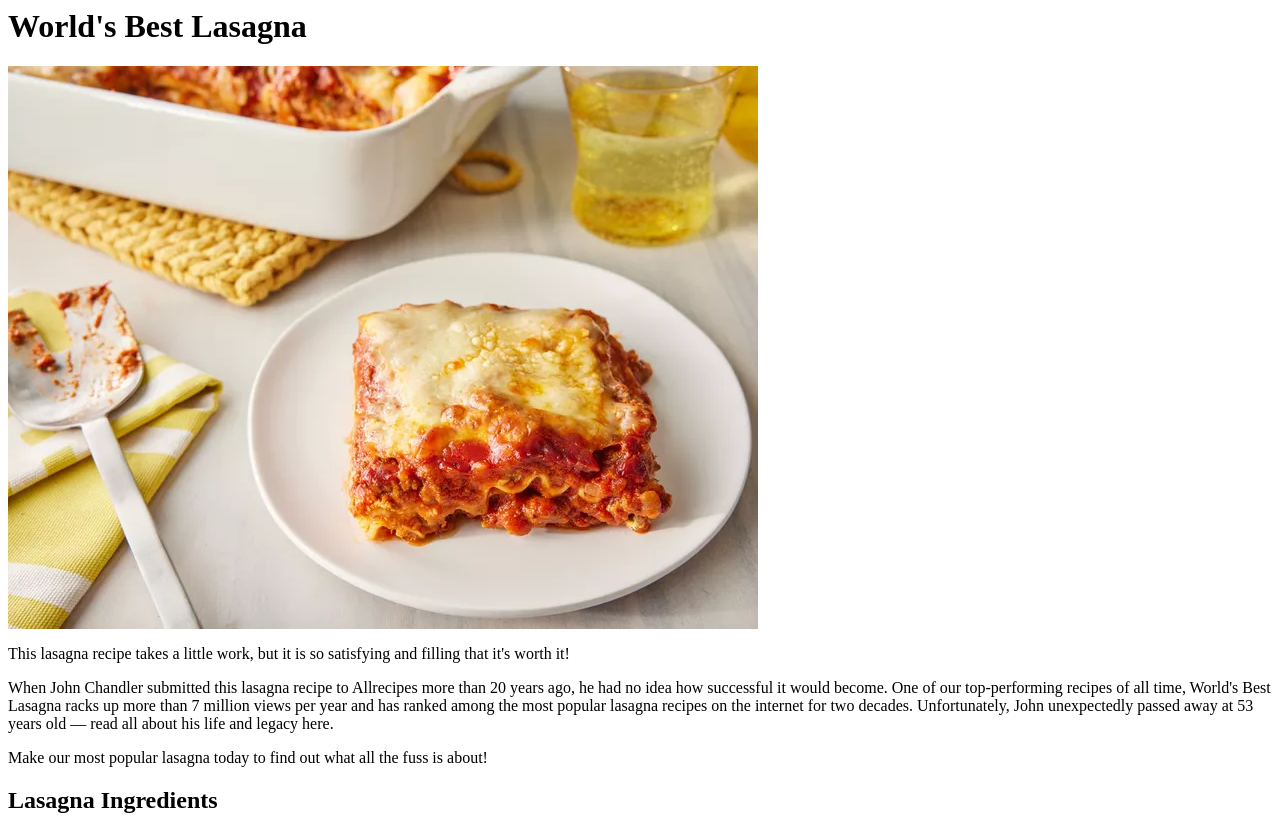
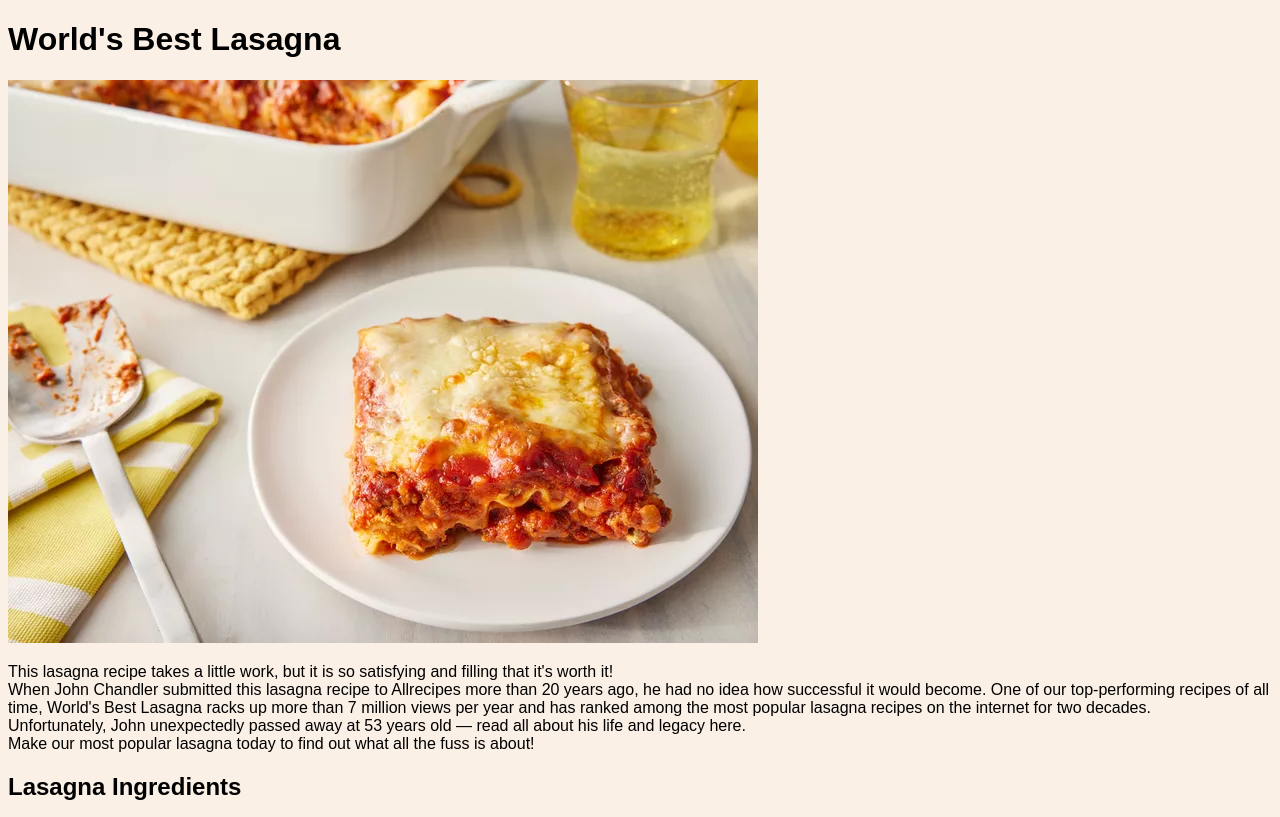
Before and after one commit to truc-nguyen9/odin-recipes, a plain HTML site: page recipes/lasagna.html in a window 1280 px wide. Shown: the top 817 px of the page. Drawn offline with Linux system fonts and the light colour scheme.

Commit message:
Edit files recipe

```diff
--- /dev/null
+++ b/index.css
@@ -0,0 +1,10 @@
+*{
+    font-family: Arial, Helvetica, sans-serif;
+    background-color: linen;
+    color:  purple;
+}
+
+.recipe {
+    color: orangered;
+    font-weight: 500;
+}
--- a/recipes/lasagna.html
+++ b/recipes/lasagna.html
@@ -1,17 +1,21 @@
-
-
+<!DOCTYPE html>
+<html lang="en">
+<head>
+    <meta charset="UTF-8">
+    <meta http-equiv="X-UA-Compatible" content="IE=edge">
+    <meta name="viewport" content="width=device-width, initial-scale=1.0">
+    <title>Lasagna</title>
+    <link rel="stylesheet" href="style.css">
+</head>
+<body>
     <h1>World's Best Lasagna</h1>
-        <img src="../images/worlds-best-lasagna.webp" alt="The worlds best lasagna">
+    <img src="../images/worlds-best-lasagna.webp" alt="lasagna">
     <p>
-            This lasagna recipe takes a little work, but it is so satisfying and filling that it's worth it!
-        </p>
-        <p>
-            When John Chandler submitted this lasagna recipe to Allrecipes more than 20 years ago, he had no idea how successful it would become. One of our top-performing recipes of all time, World's Best Lasagna racks up more than 7 million views per year and has ranked among the most popular lasagna recipes on the internet for two decades. Unfortunately, John unexpectedly passed away at 53 years old — read all about his life and legacy here.
-        </p>
-        <p>
+        This lasagna recipe takes a little work, but it is so satisfying and filling that it's worth it!<br>
+        When John Chandler submitted this lasagna recipe to Allrecipes more than 20 years ago, he had no idea how successful it would become. One of our top-performing recipes of all time, World's Best Lasagna racks up more than 7 million views per year and has ranked among the most popular lasagna recipes on the internet for two decades.<br>
+        Unfortunately, John unexpectedly passed away at 53 years old — read all about his life and legacy here.<br>
         Make our most popular lasagna today to find out what all the fuss is about!
     </p>
-
     <h2>Lasagna Ingredients</h2>
     <ul>
         <li>
@@ -39,7 +43,6 @@
             Egg: An egg helps bind the ricotta so it doesn't ooze out of the lasagna when you cut into it.
         </li>
     </ul>
-
     <h2>How to Make Lasagna Step-By-Step</h2>
     <p>
         Here's a very brief overview of what you can expect when you make homemade lasagna:
@@ -52,3 +55,6 @@
         <li>Cover with foil and bake.</li>
         <li>Let the lasagna rest before serving.</li>
     </ol>
+
+</body>
+</html>
--- /dev/null
+++ b/recipes/style.css
@@ -0,0 +1,8 @@
+* {
+    font-family:Arial, Helvetica, sans-serif;
+    background-color: linen;
+}
+
+h1 {
+    font-weight: bold;
+}
```
Also changed, not shown: index.html (+3 -7 lines), recipes/BrownieCookies.html (+14 -2 lines). Lines whose indentation alone changed are shown as unchanged.
